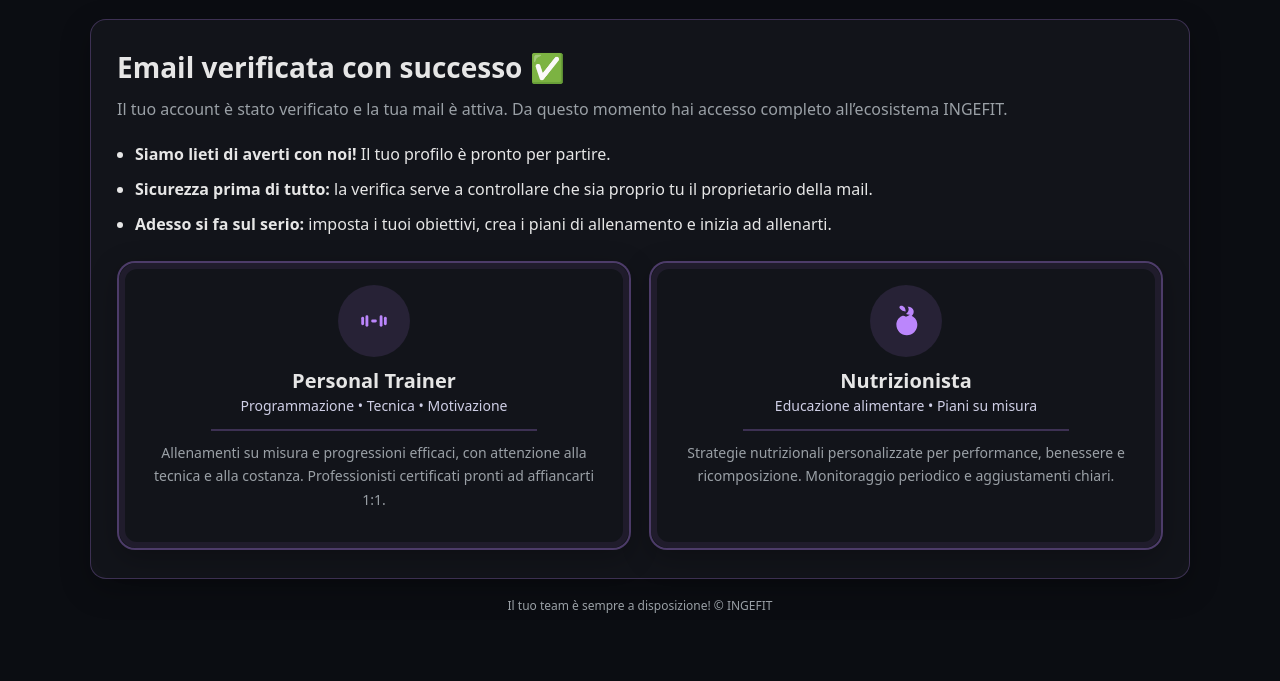
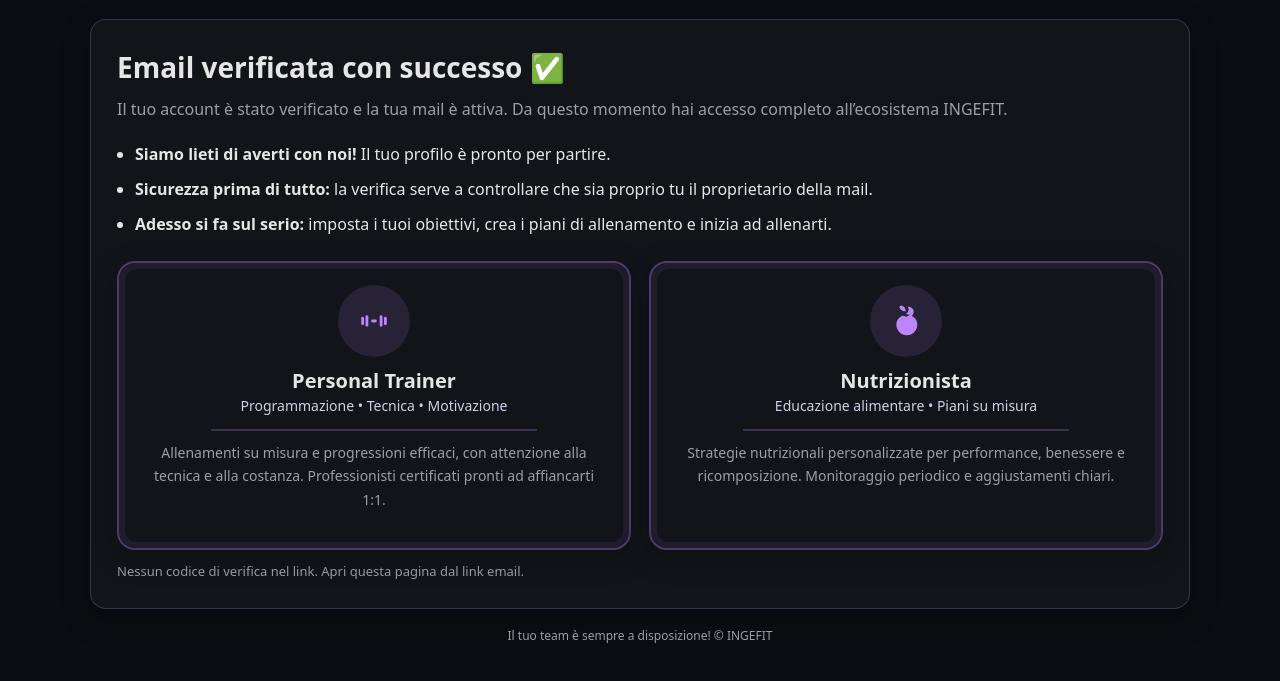
Before and after one commit to Tom-271/VerifiedEmail, a plain HTML site: page index.html in a window 1280 px wide. Shown: the part 173-854 px from the top of the page. Drawn offline with Linux system fonts and the light colour scheme.

Commit message:
Update index.html

```diff
--- a/index.html
+++ b/index.html
@@ -138,12 +138,11 @@
     <footer>Il tuo team è sempre a disposizione! © INGEFIT</footer>
   </div>
 
-  <!-- ✅ Verifica effettiva del link (applica l'oobCode) -->
  <script type="module">
   import { initializeApp } from "https://www.gstatic.com/firebasejs/10.12.4/firebase-app.js";
-    import { getAuth, applyActionCode } from "https://www.gstatic.com/firebasejs/10.12.4/firebase-auth.js";
+  import { getAuth, checkActionCode, applyActionCode } from "https://www.gstatic.com/firebasejs/10.12.4/firebase-auth.js";
 
-    // ⬇️ Inserisci la config del TUO progetto (stessa dell'app Android)
+  // ⚠️ USA la config del progetto dove crei gli utenti (stessa dell'app Android)
   const firebaseConfig = {
     apiKey: "TUO_API_KEY",
     authDomain: "TUO_PROJECT_ID.firebaseapp.com",
@@ -155,22 +154,36 @@
   const auth = getAuth(app);
   auth.languageCode = 'it';
 
+  // Piccolo banner di stato
+  const banner = document.createElement('div');
+  banner.style.cssText = "margin-top:12px;color:#9aa0a6;font-size:13px";
+  banner.id = "verifyStatus";
+  document.querySelector('.panel')?.appendChild(banner);
+
   const p = new URLSearchParams(location.search);
   const mode = p.get('mode');
   const code = p.get('oobCode');
 
-    (async () => {
-      if (mode === 'verifyEmail' && code) {
+  async function run() {
     try {
-          await applyActionCode(auth, code); // ✅ segna l'email come verificata
-          // opzionale: dopo 1.5s vai alla home
-          // setTimeout(() => window.location.replace('/'), 1500);
+      if (mode !== 'verifyEmail' || !code) {
+        banner.textContent = "Nessun codice di verifica nel link. Apri questa pagina dal link email.";
+        console.warn("Parametri assenti:", { mode, code });
+        return;
+      }
+      // 1) Verifica che il codice sia valido (debug utile)
+      await checkActionCode(auth, code);
+      // 2) Applica la verifica
+      await applyActionCode(auth, code);
+      banner.textContent = "✔ Email verificata. Puoi tornare all’app.";
+      console.log("applyActionCode: OK");
     } catch (e) {
-          // Se il link è già usato/scaduto non blocchiamo la UI "success"
-          console.warn('applyActionCode fallita o già usata:', e?.message || e);
+      banner.textContent = "⚠ Non è stato possibile verificare il codice: " + (e?.message || e);
+      console.error("applyActionCode error:", e);
     }
   }
-    })();
+  run();
 </script>
+
 </body>
 </html>
```
Lines whose indentation alone changed are shown as unchanged.
